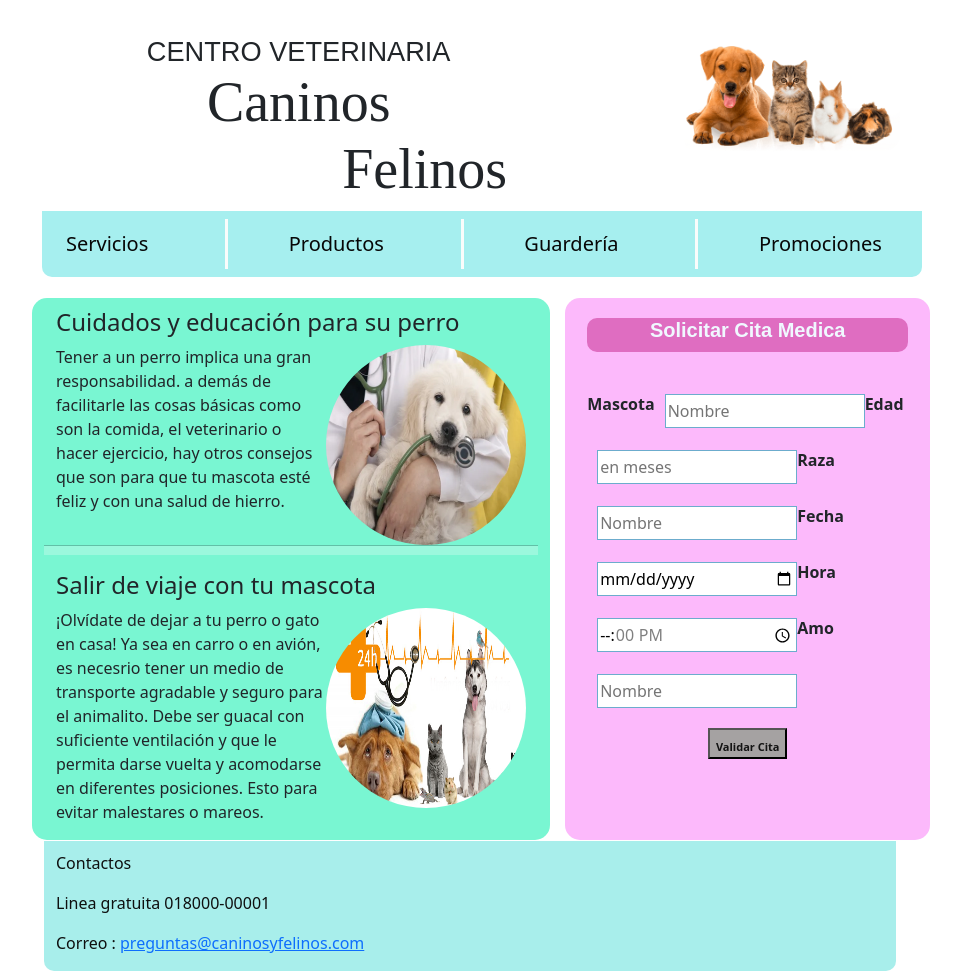
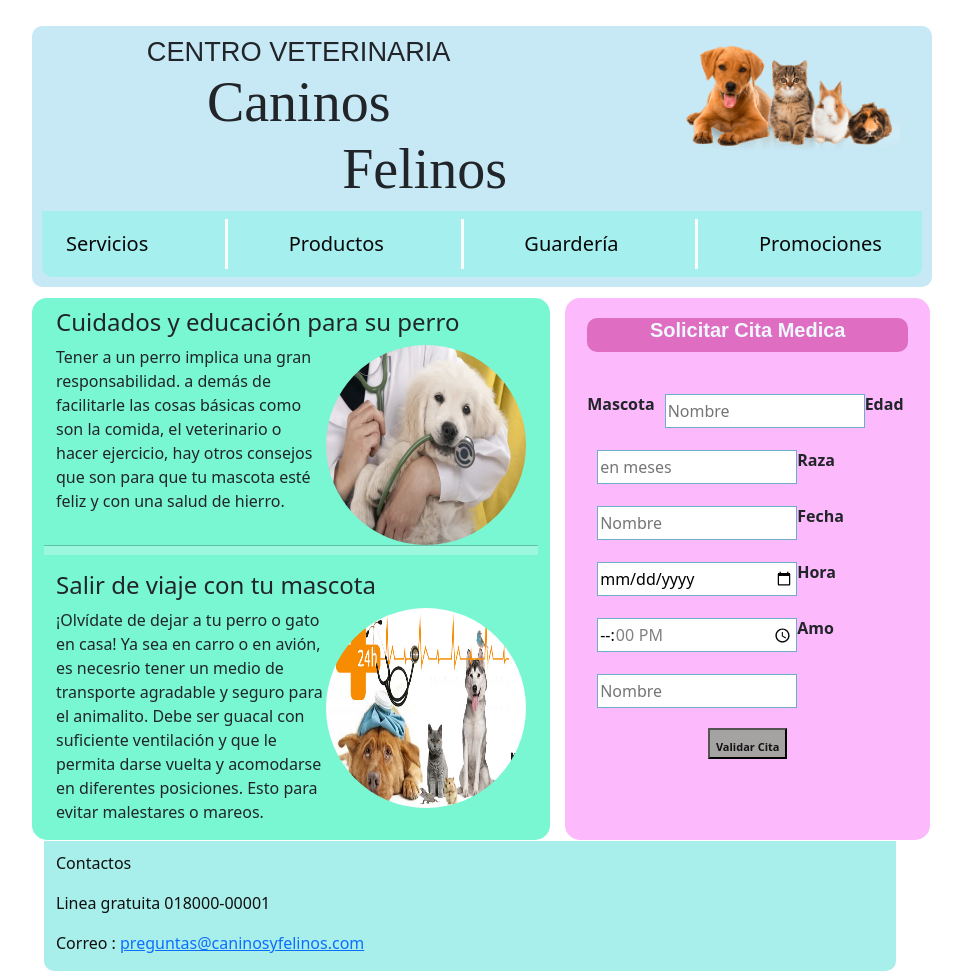
Before and after one commit to Laura12121/veterinariahtml, a plain HTML site: page index.html in a window 1280 px wide. Shown: the whole page, without its empty margins (158-1121 px from the left). Drawn offline with nearby package versions, Linux system fonts and the light colour scheme.

Commit message:
actualizar7

```diff
--- a/css/styles.css
+++ b/css/styles.css
@@ -7,7 +7,7 @@ body{
 }
 
 #Titulo{
-    background-color:rgb (195, 200, 202);
+    background-color:rgb(199, 233, 246);
     border-radius:  10px;
     padding: 10px;
     text-align: center;
```
